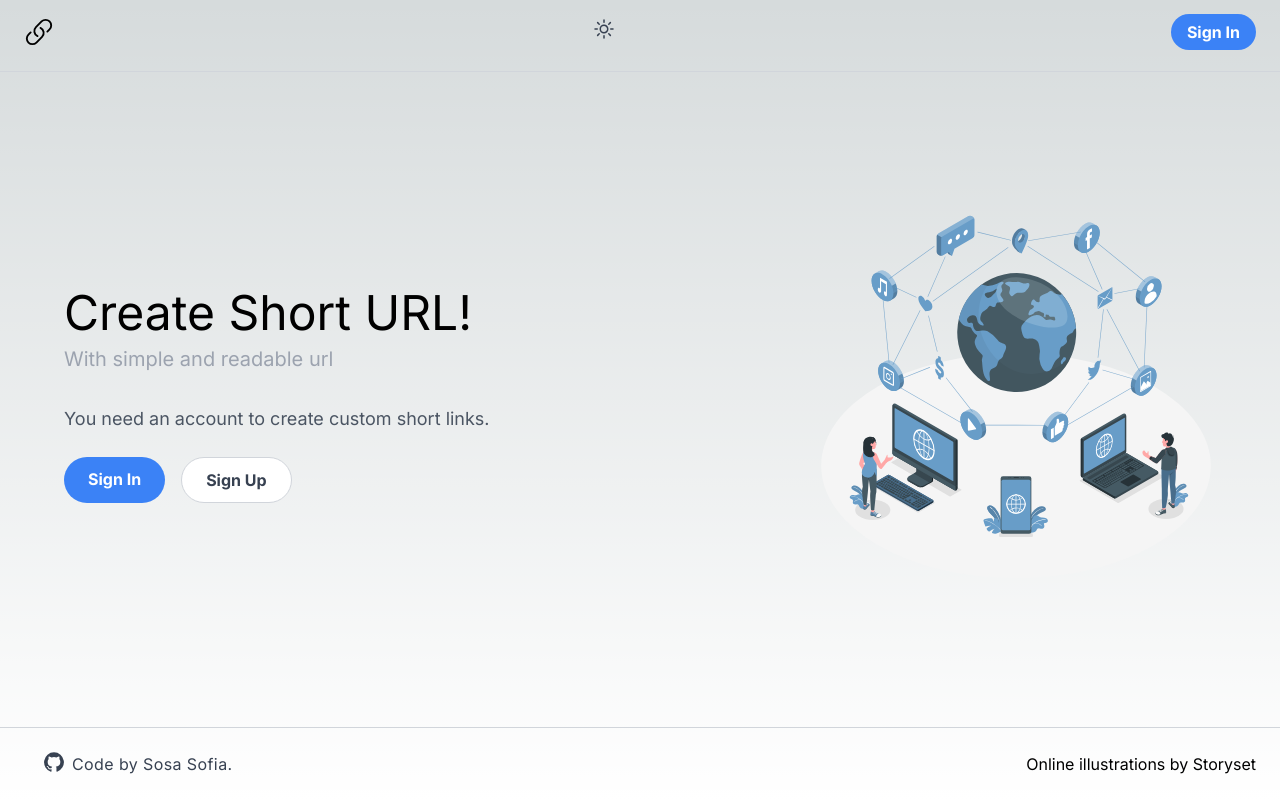
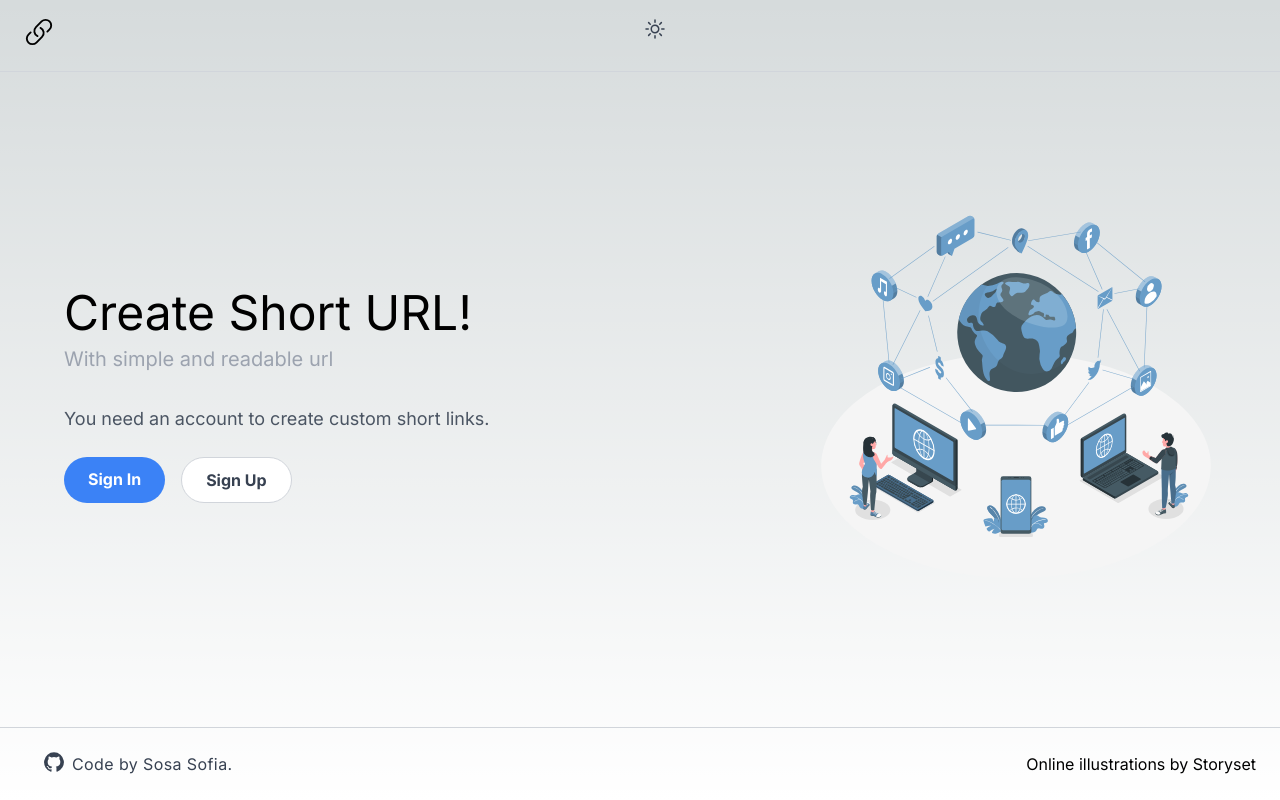
Before and after one commit to Sosasofia/nextjs-url-shortener, a Next.js app: page / in a window 1280 px wide. Built offline with nearby package versions, Linux system fonts and the light colour scheme; no server answers.

Commit message:
fix(navbar): simplify sign-in button rendering based on user authentication

```diff
--- a/src/components/NavBar.tsx
+++ b/src/components/NavBar.tsx
@@ -34,16 +34,7 @@ export default async function NavBar() {
             </button>
           </div>
           <div>
-            {user ? (
-              <SignOutButton />
-            ) : (
-              <Link
-                href={"/sign-in"}
-                className="bg-blue-500 ml-4 hover:bg-blue-700 text-white font-bold py-2 px-4 rounded-full"
-              >
-                Sign In
-              </Link>
-            )}
+            {user ? <SignOutButton /> : null}
           </div>
         </div>
       </header>
```
